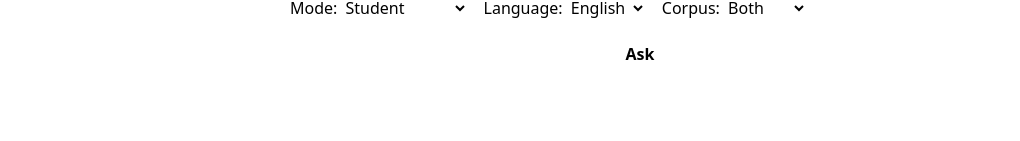
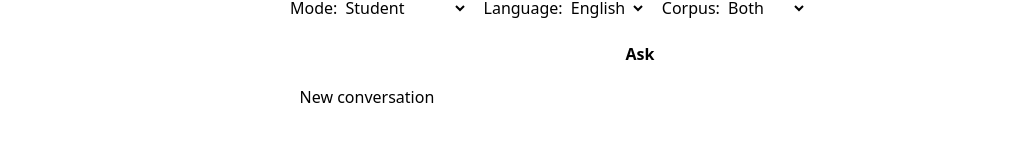
Before and after one commit to Ritika-Maan/ambedkar, a Next.js app in the folder frontend/: page /ask in a window 1280 px wide. Shown: the part 225-366 px from the top of the page, without its empty margins (0-1020 px from the left). Built offline with nearby package versions, Linux system fonts and the light colour scheme.

Commit message:
Add New conversation reset button to /ask

```diff
--- a/frontend/src/app/ask/page.js
+++ b/frontend/src/app/ask/page.js
@@ -59,6 +59,12 @@ async function handleAsk(e) {
     setLoading(false);
   }
 }
+function resetConversation() {
+  setHistory([]);
+  setResult(null);
+  setError(null);
+  setQuestion("");
+}
 
   return (
     <div style={{ maxWidth: 700, margin: "0 auto" }}>
@@ -107,6 +113,7 @@ async function handleAsk(e) {
           {loading ? (slow ? "Still thinking... (archive is slow right now)" : "Thinking...") : "Ask"}
         </button>
       </form>
+      <button type="button" onClick={resetConversation} style={{ padding: "0.6rem" }}>New conversation</button>
 
       {error && (
         <p style={{ color: "#b00020", marginTop: "1rem" }}>
```
